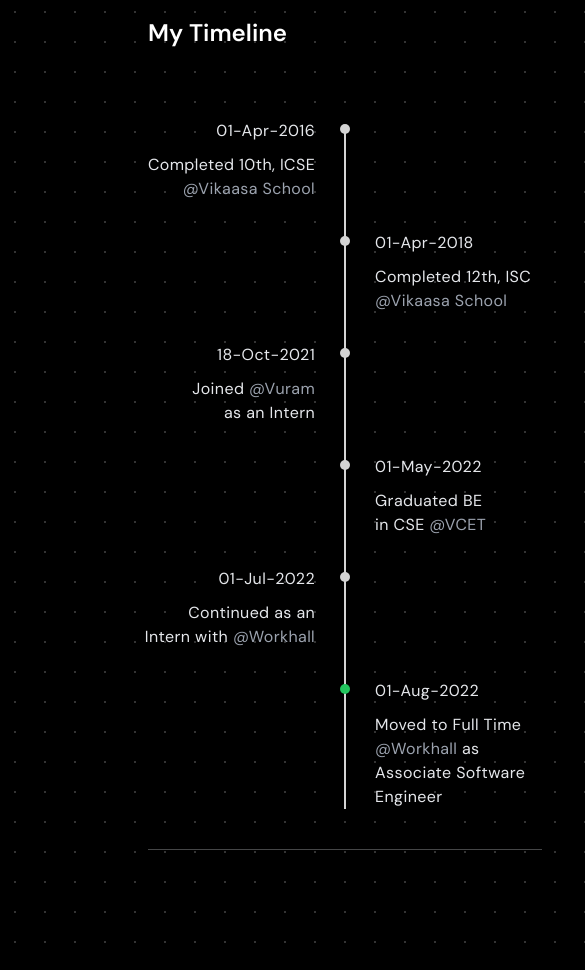
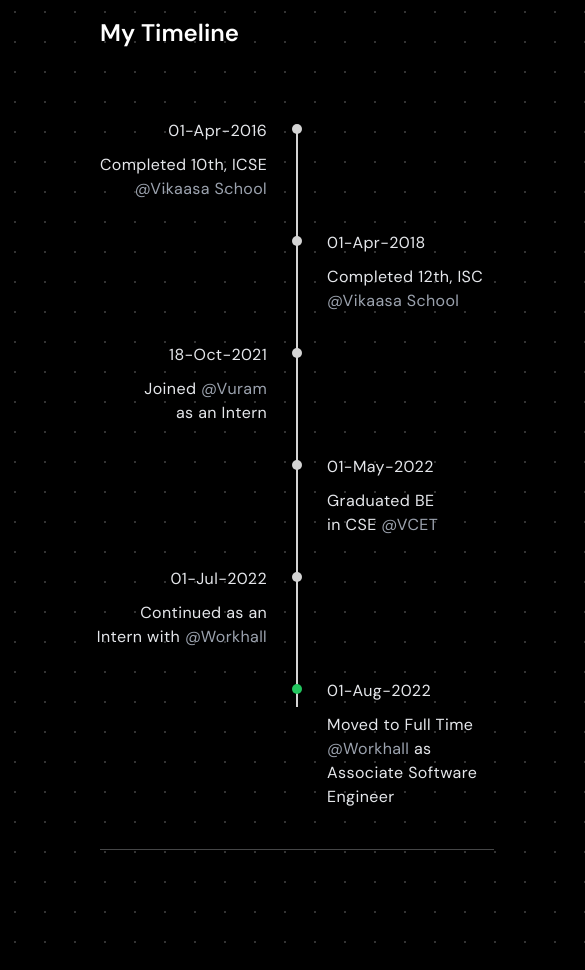
Before and after one commit to harish2k01/Portfolio, a Gatsby site: page / in a window 390 px wide. Shown: the part 483-1453 px from the top of the page, 585 px wide, since content can reach past the window. Built offline with nearby package versions, Linux system fonts and the light colour scheme; Gatsby itself is replaced by a stand-in of ours.

Commit message:
Updated timeline & layout

```diff
--- a/src/components/layout.js
+++ b/src/components/layout.js
@@ -14,7 +14,7 @@
           className="flex items-center justify-center"
           style={{ margin: "50px", padding: "50px" }}
         >
-          <section className="mx-auto max-w-lg px-12 sm:px-0">
+          <section className="mx-auto max-w-lg">
             <article className="text-slate-200 slide-in-bottom">
               {children}
             </article>
--- a/src/styles/timeline.css
+++ b/src/styles/timeline.css
@@ -58,7 +58,7 @@
   left: 50%;
   transform: translateX(-50%);
   width: 2px;
-  height: 100%;
+  height: 85%;
   @apply bg-neutral-300;
 }
 
```
